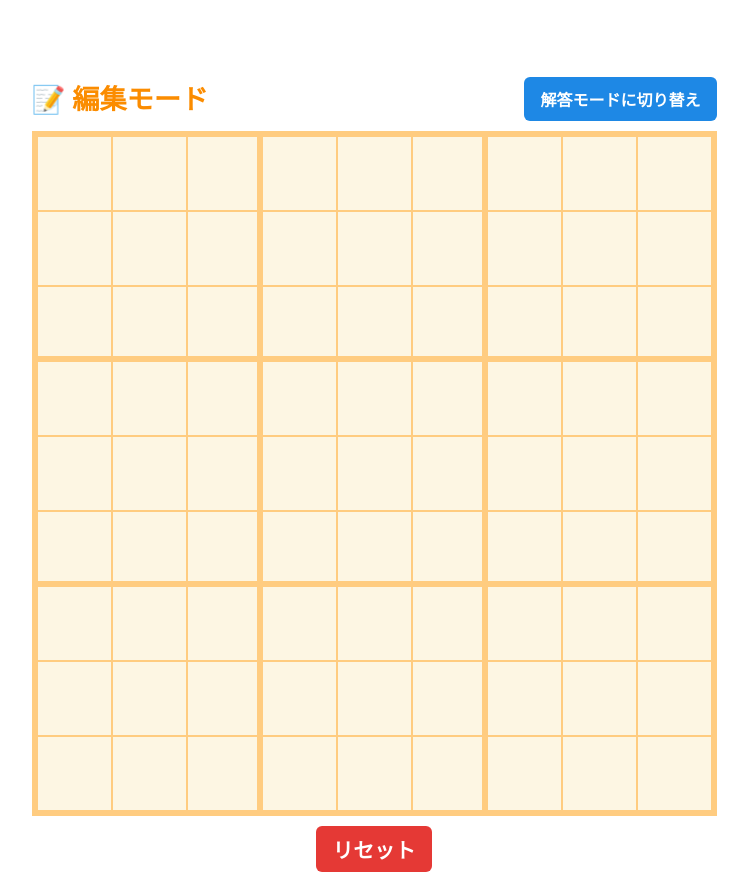
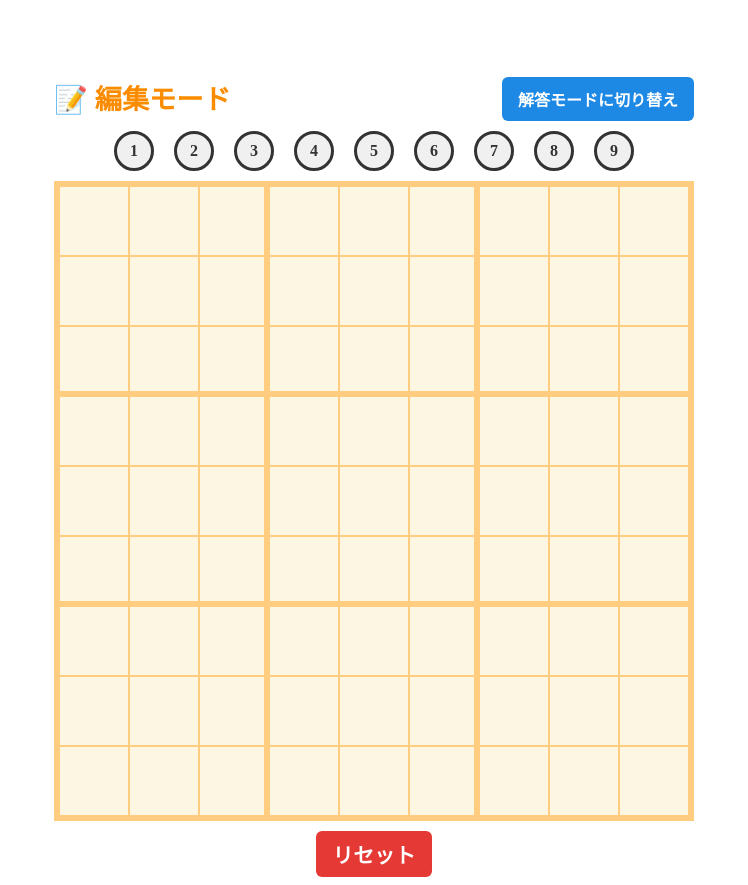
Before and after one commit to wai-doi/sudoku-board, a Vue app: page / in a window 1280 px wide. Shown: the whole page, without its empty margins (266-1014 px from the left). Built offline with nearby package versions, Linux system fonts and the light colour scheme; some icons are missing.

Commit message:
Add NumberUsagePanel

```diff
--- a/src/App.vue
+++ b/src/App.vue
@@ -9,6 +9,7 @@ import RedoButton from './components/RedoButton.vue'
 import GitHublink from './components/GitHubLink.vue'
 import ClearModal from './components/ClearModal.vue'
 import UsageLink from './components/UsageLink.vue'
+import NumberUsagePanel from './components/NumberUsagePanel.vue'
 
 const board = ref<Board>(loadLocalStorage()['board'] || initializeCellValue())
 const history = ref<Board[]>(loadLocalStorage()['history'] || [])
@@ -123,6 +124,7 @@ function checkSolved(): void {
         <UsageLink />
       </div>
       <GameMode :mode="mode" @switch-mode="switchMode" />
+      <NumberUsagePanel :board="board" />
       <NumberBoard
         :board="board"
         @update-board="updateBoard"
--- a/src/components/NumberCell.vue
+++ b/src/components/NumberCell.vue
@@ -35,8 +35,8 @@ const cellValueClass = computed(() => ({
 
 <style scoped>
 .cell {
-  width: 75px;
-  height: 75px;
+  width: 70px;
+  height: 70px;
   cursor: pointer;
   border: solid 1px;
 }
--- /dev/null
+++ b/src/components/NumberUsagePanel.vue
@@ -0,0 +1,53 @@
+<script setup lang="ts">
+import type { Board } from '@/type'
+
+const props = defineProps<{
+  board: Board
+}>()
+
+function isDigitUsedNineTimes(number: number): boolean {
+  const flatBoard = props.board.flat()
+  const count = flatBoard.filter((cell) => cell.value === number).length
+  return count === 9
+}
+</script>
+
+<template>
+  <div class="number-usage-panel">
+    <div
+      v-for="n in 9"
+      :key="n"
+      class="number-usage-item"
+      :class="{ 'used-up': isDigitUsedNineTimes(n) }"
+    >
+      {{ n }}
+    </div>
+  </div>
+</template>
+
+<style scoped>
+.number-usage-panel {
+  display: flex;
+  gap: 20px;
+  align-items: center;
+  justify-content: center;
+}
+
+.number-usage-item {
+  display: flex;
+  align-items: center;
+  justify-content: center;
+  width: 40px;
+  height: 40px;
+  padding: 5px;
+  font-weight: bold;
+  color: #333;
+  background-color: #f0f0f0;
+  border: solid 3px;
+  border-radius: 50%;
+}
+
+.used-up {
+  opacity: 0.2;
+}
+</style>
```
